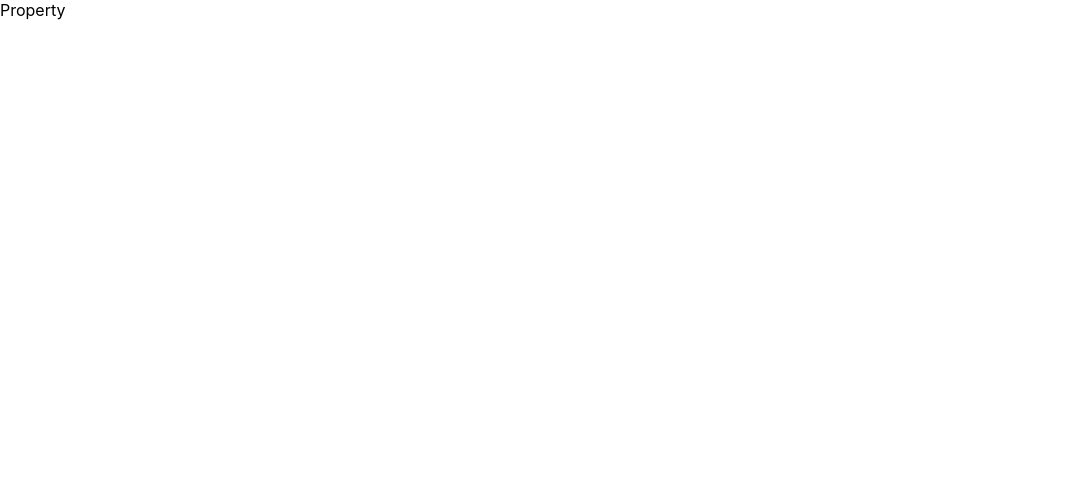
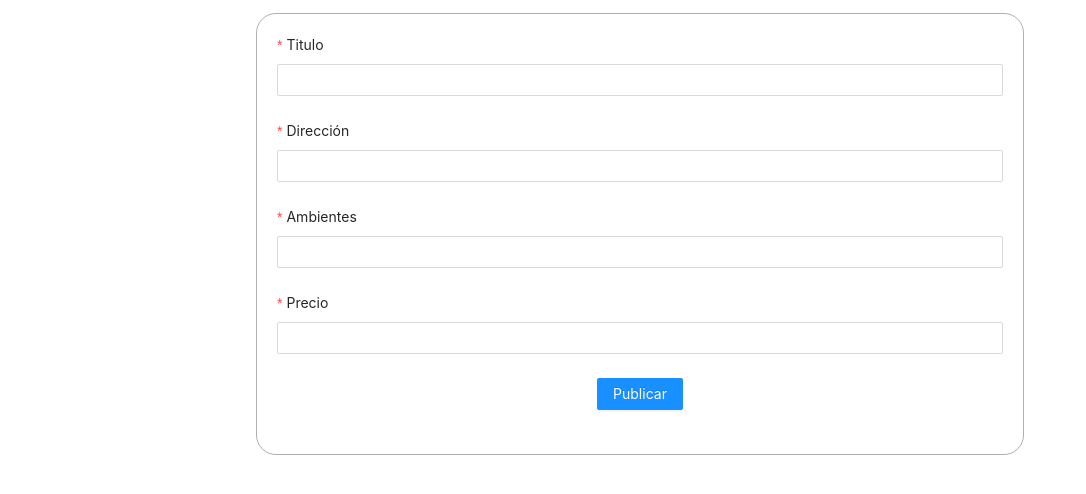
Before and after one commit to pabloluceroschneider/co-alquilando-frontend, a React (Create React App) app: page /property in a window 1280 px wide. Shown: the top 494 px of the page, without its empty margins (0-1086 px from the left). Built offline with nearby package versions, Linux system fonts and the light colour scheme.

Commit message:
Add: agrego campos y estilos  en route property

```diff
--- a/src/index.js
+++ b/src/index.js
@@ -1,6 +1,7 @@
 import React from 'react';
 import ReactDOM from 'react-dom';
 import './styles/index.css';
+import 'antd/dist/antd.css';
 // import App from './components/App';
 import Routes from './routes'
 import * as serviceWorker from './serviceWorker';
--- a/src/routes/property/index.js
+++ b/src/routes/property/index.js
@@ -1,11 +1,105 @@
-import React from 'react'
+import React from "react";
+import { Form, Input, Button, notification } from "antd";
 
-const Property = props => {
-    return (
-        <div>
-            Property
-        </div>
-    )
-}
+const FormProperty = () => {
+    const [ form ] = Form.useForm()
+  const onFinish = (values) => {
+    console.log("Success:", values);
+    notification.success({
+        message: 'Se cargo con éxito',
+        description:
+          'Se agrego correctamente la propiedad',
+        placement: 'bottomLeft'
+      });
+  };
+
+  const onFinishFailed = (errorInfo) => {
+    console.log("Failed:", errorInfo);
+    notification.error({
+        message: 'No se cargo la propiedad',
+        description:
+          'Ocurrio un error al cargar la propiedad',
+        placement: 'bottomLeft'
+      });
+  };
+  return (
+    <Form
+      name="propery"
+      initialValues={{
+        remember: true,
+      }}
+      onFinish={onFinish}
+      onFinishFailed={onFinishFailed}
+      form={form}
+      layout='vertical'
+    >
+      <Form.Item
+        label="Titulo"
+        name="propertyTitle"
+        rules={[
+          {
+            required: true,
+            message: "Please input property title!",
+          },
+        ]}
+      >
+        <Input />
+      </Form.Item>
+
+      <Form.Item
+        label="Dirección"
+        name="propertyAddress"
+        rules={[
+          {
+            required: true,
+            message: "Please input property address!",
+          },
+        ]}
+      >
+        <Input />
+      </Form.Item>
+
+      <Form.Item
+        label="Ambientes"
+        name="propertyRooms"
+        rules={[
+          {
+            required: true,
+            message: "Please input property rooms!",
+          },
+        ]}
+      >
+        <Input />
+      </Form.Item>
+
+      <Form.Item
+        label="Precio"
+        name="propertyPrice"
+        rules={[
+          {
+            required: true,
+            message: "Please input property price!",
+          },
+        ]}
+      >
+        <Input />
+      </Form.Item>
+
+      <Form.Item>
+				<Button type="primary" htmlType="submit">
+					Publicar
+				</Button>
+			</Form.Item>
+    </Form>
+  );
+};
+
+const Property = (props) => {
+  return (
+    <div className='form-property'>
+      <FormProperty />
+    </div>
+  );
+};
 
 export default Property;
--- a/src/styles/index.css
+++ b/src/styles/index.css
@@ -1,4 +1,5 @@
 @import "./App.css";
+@import "./property.css";
 
 body {
   margin: 0;
--- /dev/null
+++ b/src/styles/property.css
@@ -0,0 +1,14 @@
+.form-property{
+    border: 1px solid #AFAFAF;
+    border-radius: 20px;
+    text-align: center;
+    margin: 1% 5% 0% 5%;
+    padding: 20px;
+}
+
+@media only screen and (min-width: 600px){
+    .form-property{
+        margin: 1% 20% 0% 20%;
+    }
+
+}
```
